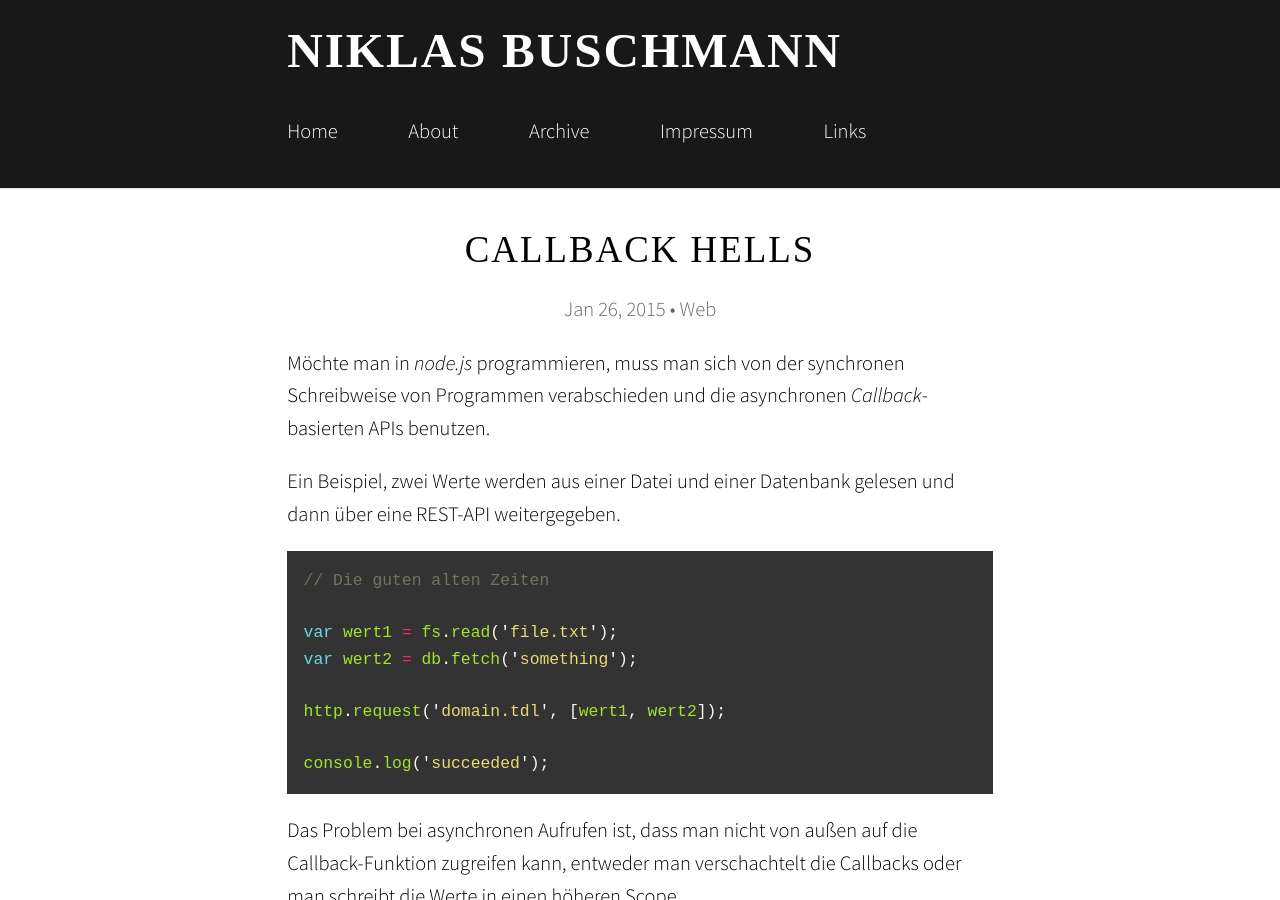
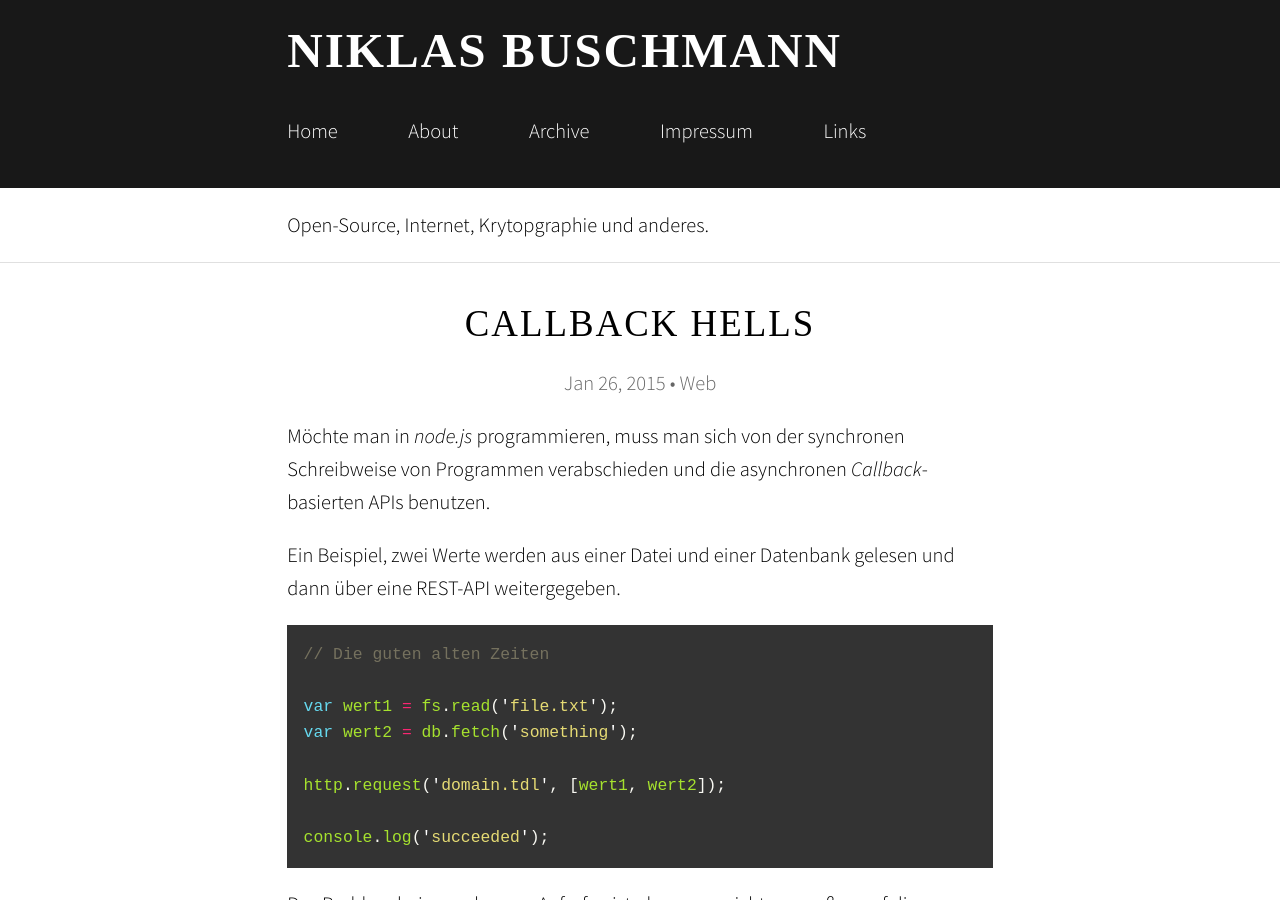
Before and after one commit to wilkistarotieno/wilkistarotieno.github.io, a Jekyll site: the page built from index.html, in a window 1280 px wide and 900 px high. Built offline with Jekyll 4.4.1, drawn with Linux system fonts in a browser that asks for light colours; some web fonts are replaced; Markdown is read by kramdown in place of the engine named in the settings; a script that is not in the unit is left out; comment, search, counter and statistics services are not loaded; some of the changed lines change nothing that is shown.

Commit message:
Update _config.yml

```diff
--- a/_config.yml
+++ b/_config.yml
@@ -1,7 +1,7 @@
 title: "Niklas Buschmann"
 author: "Niklas Buschmann"
 description: "Open-Source, Internet, Krytopgraphie und anderes."
-#subheading: "Open-Source, Internet, Krytopgraphie und anderes."
+subheading: "Open-Source, Internet, Krytopgraphie und anderes."
 more: "zum Artikel"
 url: "http://niklabs.cf"
 
```
